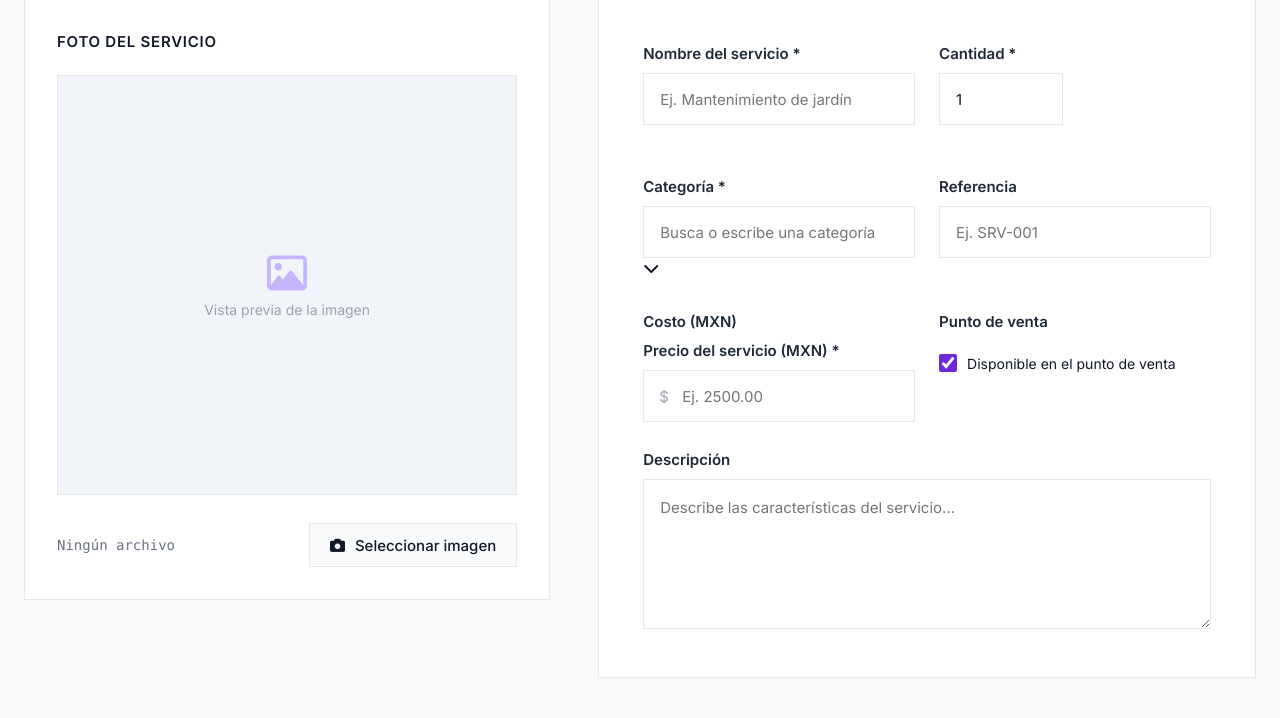
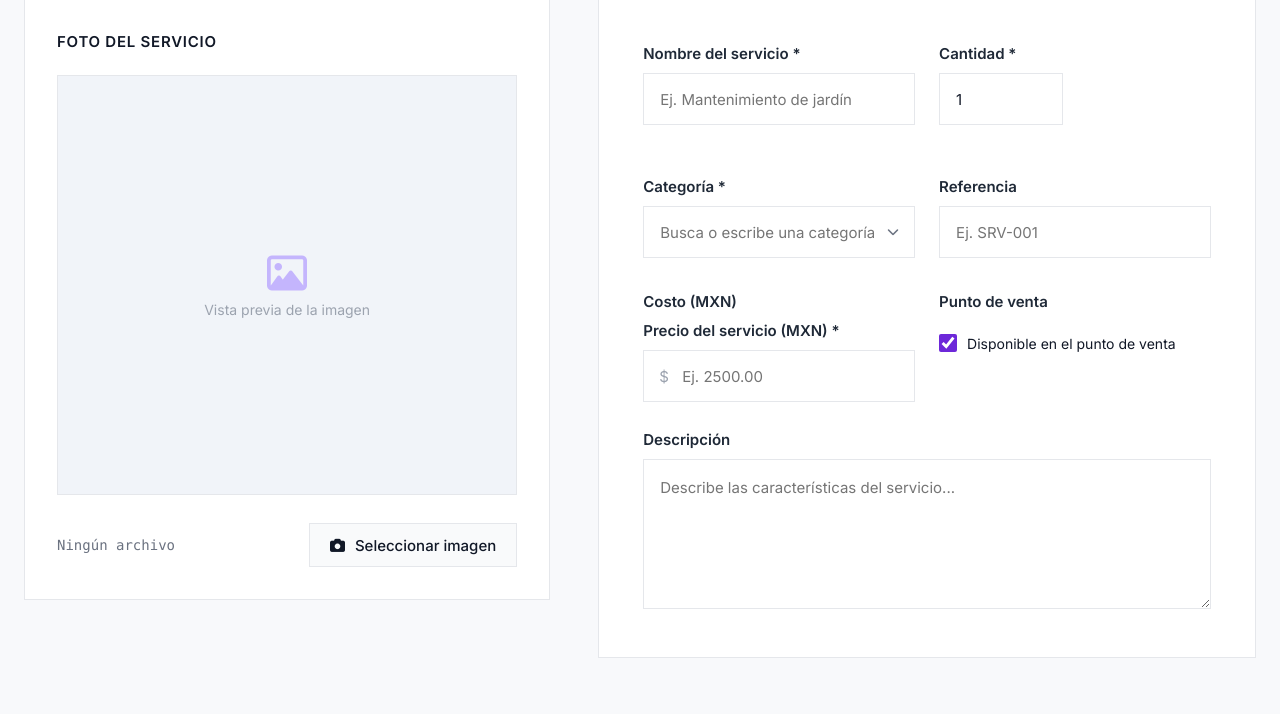
Before and after one commit to emmanuelbc110703/gestordeventas, a Laravel app: page /admin/servicios/agregar in a window 1280 px wide. Shown: the part 241-959 px from the top of the page. After the commit the page ends 899 px from the top, so only its background shows below. Run offline with Laravel 12, Linux system fonts and the light colour scheme; data comes from the database, SQL or seed files in the repository; some libraries are stand-ins or nearby versions.

Commit message:
correccion de bug en el diseno del formulario de inventario

```diff
--- a/resources/views/components/selector-categoria.blade.php
+++ b/resources/views/components/selector-categoria.blade.php
@@ -11,6 +11,23 @@
 
 <style>
     .selcat { position: relative; }
+
+    .selcat .campo-control { position: relative; }
+
+    .selcat .campo-control input {
+        display: block;
+        padding-right: 40px;
+    }
+
+    .selcat .icono-select {
+        position: absolute;
+        right: 16px;
+        top: 50%;
+        transform: translateY(-50%);
+        font-size: 12px;
+        color: var(--texto-suave);
+        cursor: pointer;
+    }
 
     .selcat-lista {
         position: absolute;
```
